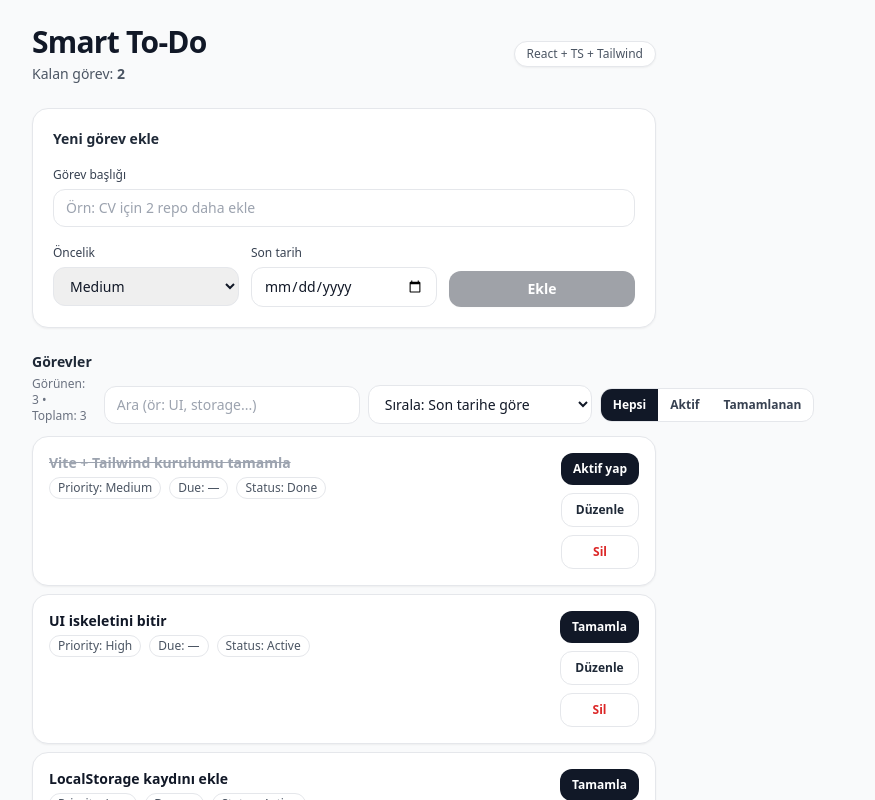
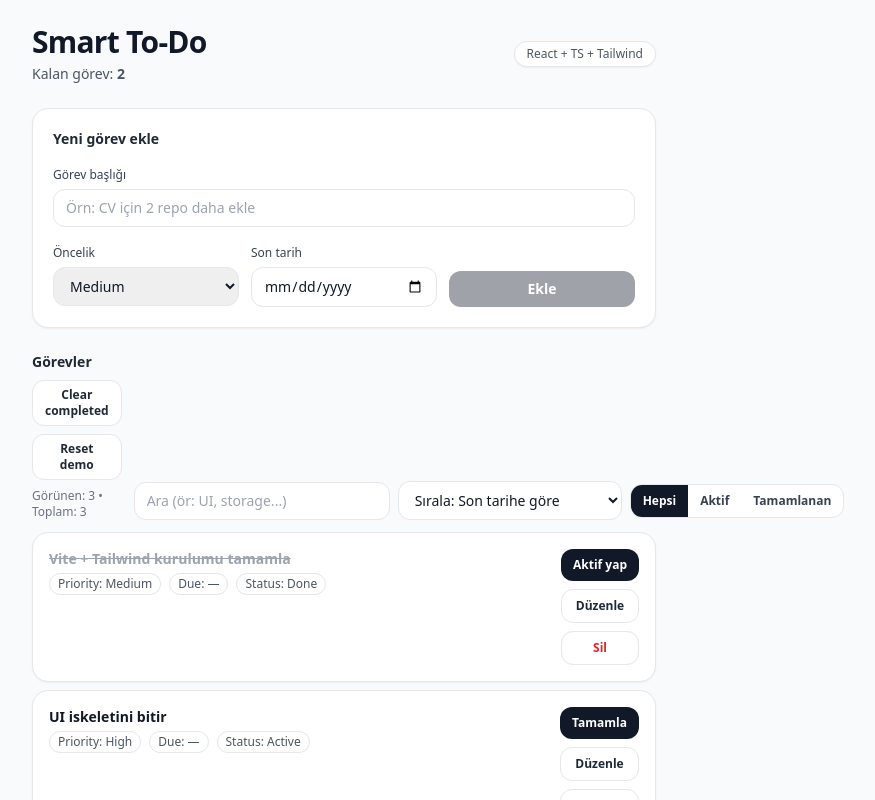
Before and after one commit to fmkara25/smart-todo, a React (Vite) app: page / in a window 1280 px wide. Shown: the top 800 px of the page, without its empty margins (296-1171 px from the left). Built offline with nearby package versions, Linux system fonts and the light colour scheme.

Commit message:
feat: add clear completed and reset demo actions

```diff
--- a/src/App.tsx
+++ b/src/App.tsx
@@ -132,7 +132,18 @@ export default function App() {
             prev.map((t) => (t.id === id ? { ...t, title: newTitle } : t))
         );
     }
+    function clearCompleted() {
+        setTasks((prev) => prev.filter((t) => !t.completed));
+    }
 
+    function resetDemo() {
+        // storage'ı temizle ve demoya dön
+        localStorage.removeItem(STORAGE_KEY);
+        setTasks(DEMO_TASKS);
+        setFilter("all");
+        setQuery("");
+        setSortBy("dueDate");
+    }
     function addTask(e: React.FormEvent) {
         e.preventDefault();
         const trimmed = title.trim();
@@ -228,12 +239,35 @@ export default function App() {
                 {/* List / Empty state */}
                 <section className="mt-6">
                     <div className="flex flex-col gap-3 sm:flex-row sm:items-end sm:justify-between">
-                        <div>
-                            <h2 className="text-sm font-semibold text-gray-800">Görevler</h2>
-                            <p className="mt-1 text-xs text-gray-500">
+                        <div className="flex flex-col gap-2">
+                            <div className="flex flex-wrap items-center gap-2">
+                                <h2 className="text-sm font-semibold text-gray-800">Görevler</h2>
+
+                                <button
+                                    type="button"
+                                    onClick={clearCompleted}
+                                    disabled={!tasks.some((t) => t.completed)}
+                                    className="rounded-xl border bg-white px-3 py-1.5 text-xs font-semibold text-gray-800 disabled:cursor-not-allowed disabled:opacity-40"
+                                    title="Tamamlanan görevleri sil"
+                                >
+                                    Clear completed
+                                </button>
+
+                                <button
+                                    type="button"
+                                    onClick={resetDemo}
+                                    className="rounded-xl border bg-white px-3 py-1.5 text-xs font-semibold text-gray-800"
+                                    title="Demo görevleri geri yükle"
+                                >
+                                    Reset demo
+                                </button>
+                            </div>
+
+                            <p className="text-xs text-gray-500">
                                 Görünen: {sortedVisibleTasks.length} • Toplam: {tasks.length}
                             </p>
                         </div>
+
 
                         <div className="flex flex-col gap-2 sm:flex-row sm:items-center">
                             <input
```
